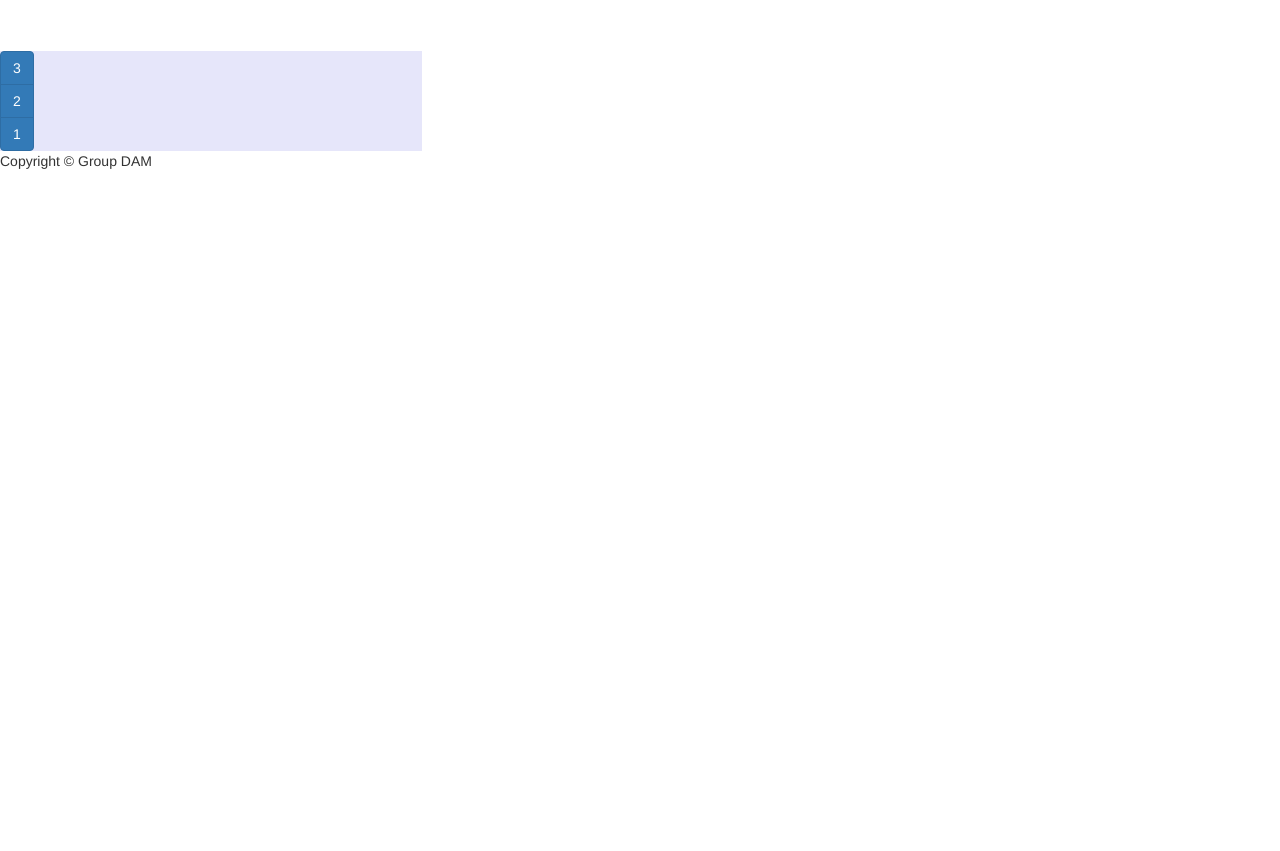
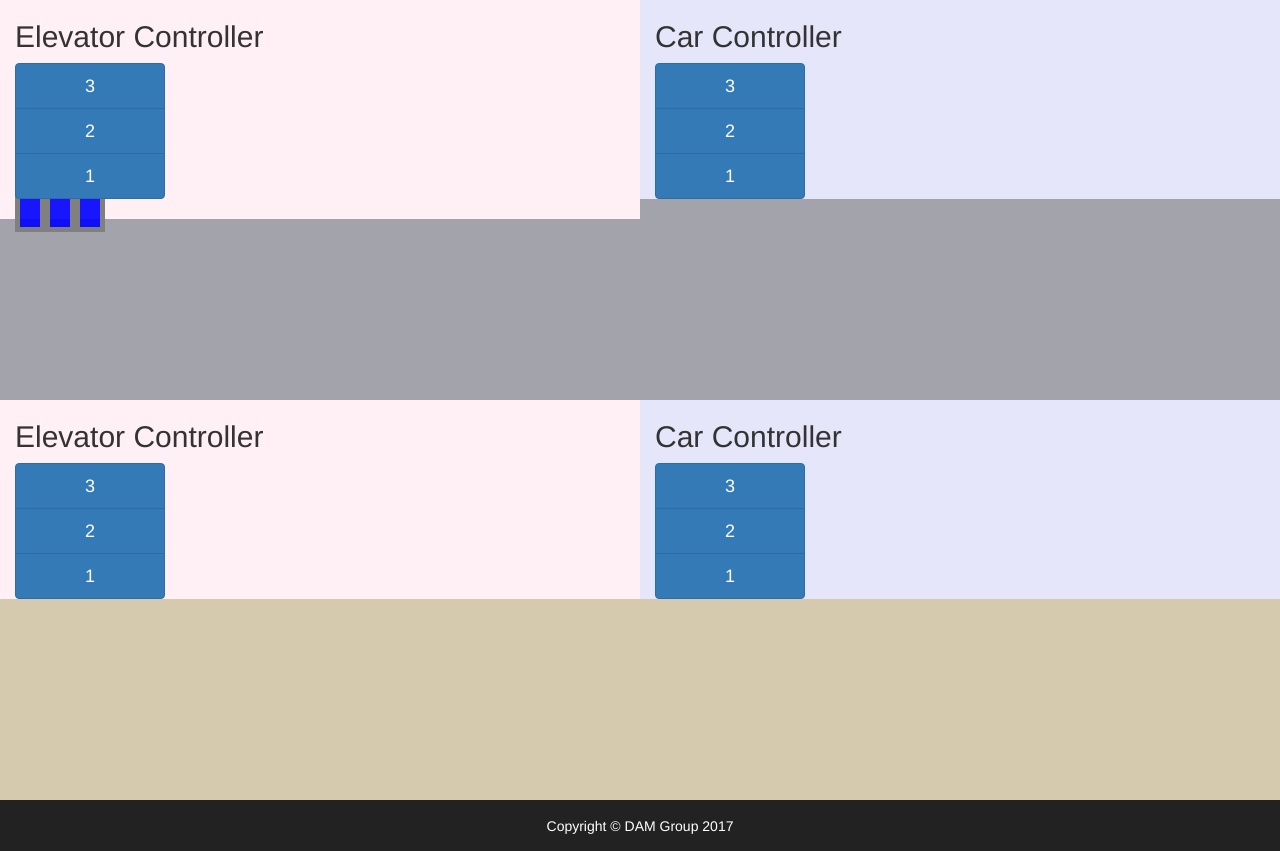
Before and after one commit to dinkar-sharma/project_6_2017, a PHP site: page /elevator_control.html in a window 1280 px wide. Shown: the part 51-902 px from the top of the page. Before the commit the page ends 220 px from the top, so only its background shows below. Run offline with PHP 8.4, Linux system fonts and the light colour scheme; some libraries are stand-ins or nearby versions.

Commit message:
Updated elevator control page

```diff
--- a/css/elevator_control.css
+++ b/css/elevator_control.css
@@ -1,4 +1,56 @@
-.container
+#elevator-content
 {
-  margin-top: 51px;
+	width: 100%;
+	height: 50vh;
+	margin: 0 0 0 0;
+	background-color: #A3A4AB;
 }
+
+#car-controller
+{
+	background-color: lavenderblush;
+}
+
+#elevator-controller
+{
+	height: max-height;
+	background-color: lavender;
+}
+
+#car-controller-btn
+{
+	width: 150px;
+}
+
+#elevator-controller-btn
+{
+	width: 150px;
+}
+
+#debug-content
+{
+	width: 100%;
+	height: 50vh;
+	margin: 0 0 0 0;
+	background-color: #D5CAAE;
+}
+
+.floor-req-light
+{
+    width: 320px;
+    padding: 10px;
+    border: 5px solid gray;
+    margin: 0;
+    -webkit-animation: mymove 5s infinite; /* Chrome, Safari, Opera */
+    animation: mymove 5s infinite;
+}
+
+/* Chrome, Safari, Opera */
+@-webkit-keyframes mymove {
+    50% {background-color: blue;}
+}
+
+/* Standard syntax */
+@keyframes mymove {
+    50% {background-color: blue;}
+}
--- a/elevator_control.html
+++ b/elevator_control.html
@@ -89,17 +89,49 @@
             </div>
         </div>
     </header>
-    <div class="row" style="margin-top: 51px;">
-        <div class="col-md-4" style="background-color: lavender;">
-            <div class="btn-group-vertical">
-                <button class="btn btn-primary" type="button">3</button>
-                <button class="btn btn-primary" type="button">2</button>
-                <button class="btn btn-primary" type="button">1</button>
+    <div id="elevator-content" class="row">
+        <div id="car-controller" class="col-sm-6">
+            <h2>Elevator Controller</h2>
+            <div id="car-controller-btn" class="btn-group-vertical">
+                <button class="btn btn-primary btn-lg" type="button">3</button>
+                <button class="btn btn-primary btn-lg" type="button">2</button>
+                <button class="btn btn-primary btn-lg" type="button">1</button>
+            </div>
+            <div>
+                            <span class="floor-req-light"></span>
+            <span class="floor-req-light"></span>
+            <span class="floor-req-light"></span>
+            </div>
+        </div>
+        <div id="elevator-controller" class="col-sm-6">
+            <h2>Car Controller</h2>
+            <div id="elevator-controller-btn" class="btn-group-vertical">
+                <button class="btn btn-primary btn-lg" type="button">3</button>
+                <button class="btn btn-primary btn-lg" type="button">2</button>
+                <button class="btn btn-primary btn-lg" type="button">1</button>
             </div>
         </div>
     </div>
-
-    <p id="copy-right">Copyright &copy; Group DAM</p>
-
+    <div id="debug-content" class="row">
+        <div id="car-controller" class="col-sm-6">
+            <h2>Elevator Controller</h2>
+            <div id="car-controller-btn" class="btn-group-vertical">
+                <button class="btn btn-primary btn-lg" type="button">3</button>
+                <button class="btn btn-primary btn-lg" type="button">2</button>
+                <button class="btn btn-primary btn-lg" type="button">1</button>
+            </div>
+        </div>
+        <div id="elevator-controller" class="col-sm-6">
+            <h2>Car Controller</h2>
+            <div id="elevator-controller-btn" class="btn-group-vertical">
+                <button class="btn btn-primary btn-lg" type="button">3</button>
+                <button class="btn btn-primary btn-lg" type="button">2</button>
+                <button class="btn btn-primary btn-lg" type="button">1</button>
+            </div>
+        </div>
+    </div>
+    <footer id="foot" class="container-fluid text-center">
+        <script src="js/common.js"></script>
+    </footer>
 </body>
 </html>
```
